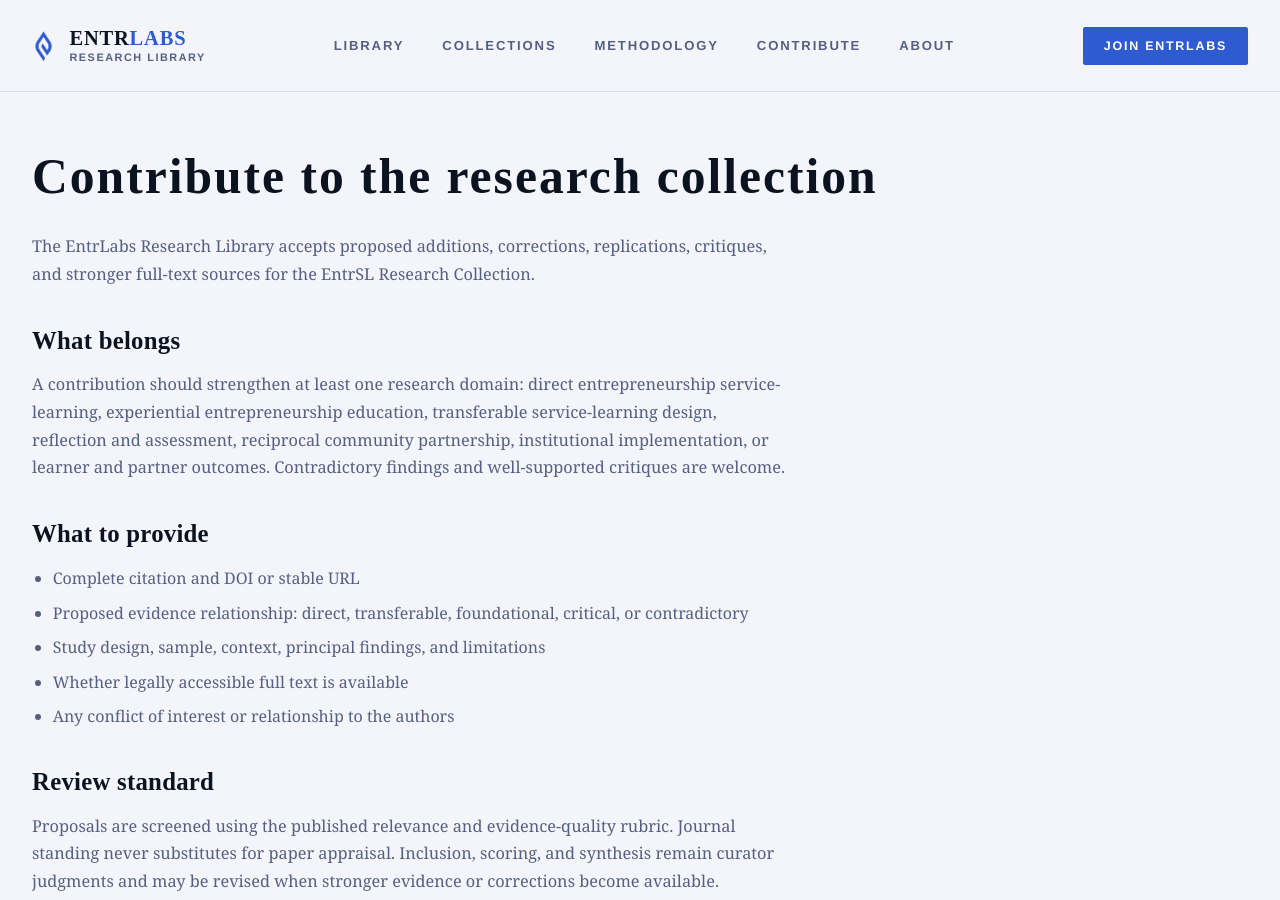
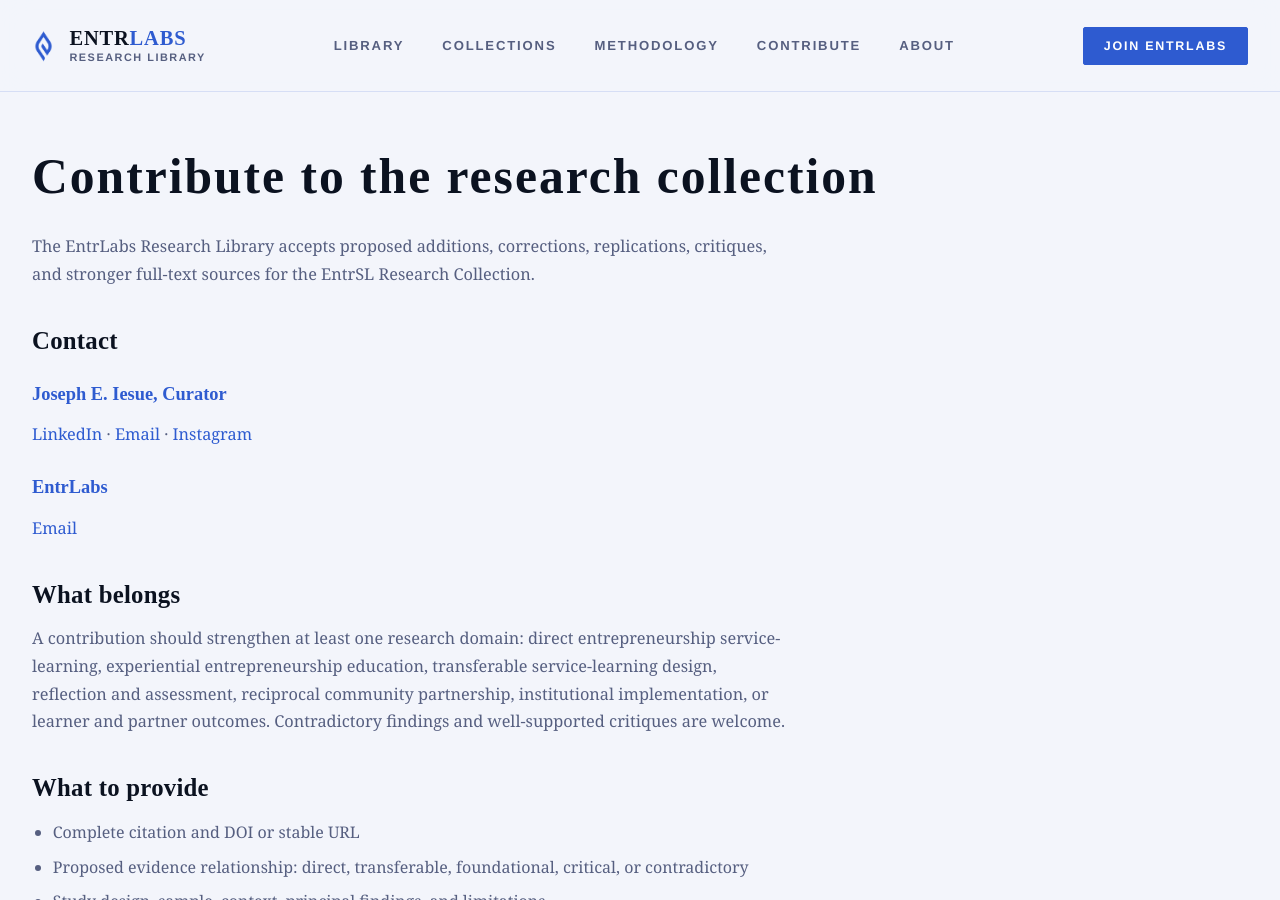
Before and after one commit to entrlabs/research-library, a Jekyll site: the page built from contribute.md, in a window 1280 px wide and 900 px high. Built offline with Jekyll 4.4.1, drawn with Linux system fonts in a browser that asks for light colours.

Commit message:
Add curator and EntrLabs contribution contacts

```diff
--- a/contribute.md
+++ b/contribute.md
@@ -8,6 +8,16 @@ description: Propose additions, corrections, replications, critiques, or missing
 # Contribute to the research collection
 
 The EntrLabs Research Library accepts proposed additions, corrections, replications, critiques, and stronger full-text sources for the EntrSL Research Collection.
+
+## Contact
+
+### Joseph E. Iesue, Curator
+
+[LinkedIn](https://linkedin.com/in/josephiesue) · [Email](mailto:joseph.iesue@liverpool.ac.uk) · [Instagram](https://instagram.com/josephiesue)
+
+### EntrLabs
+
+[Email](mailto:info@entr.cc)
 
 ## What belongs
 
```
